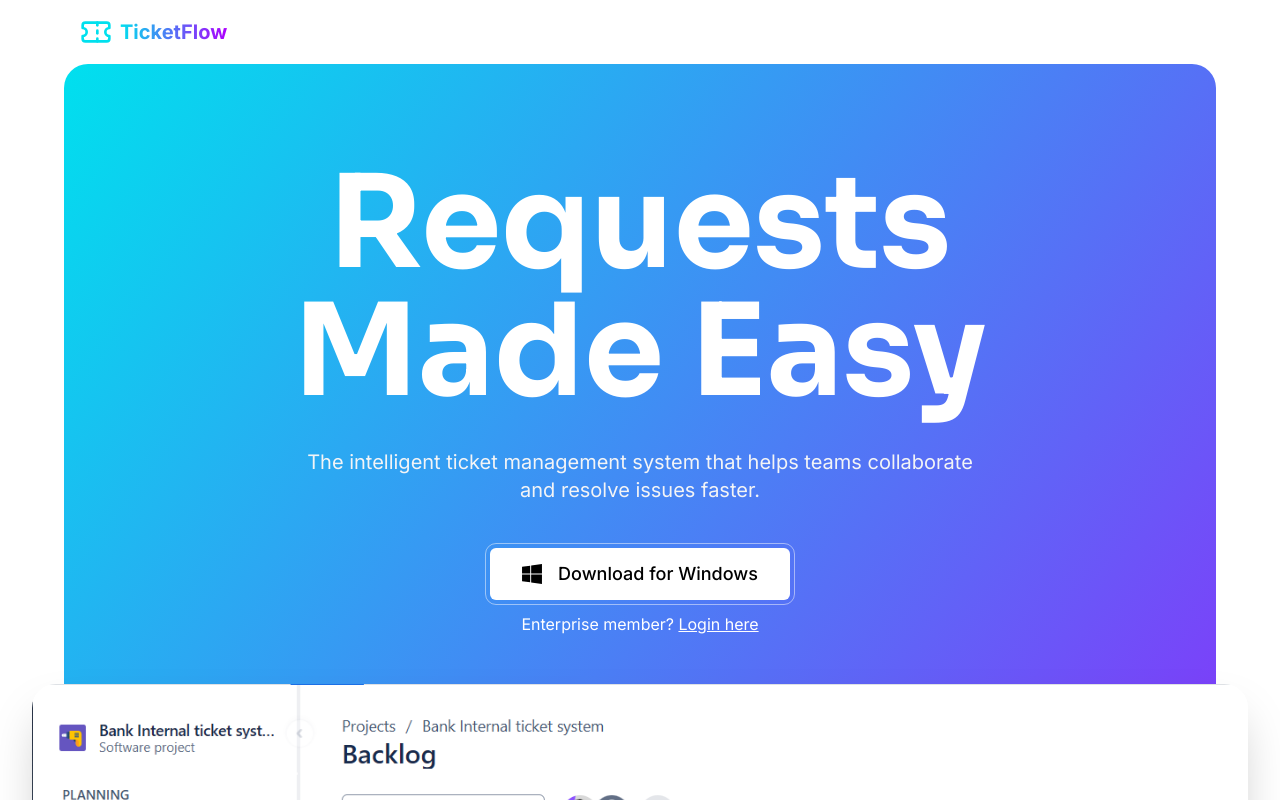
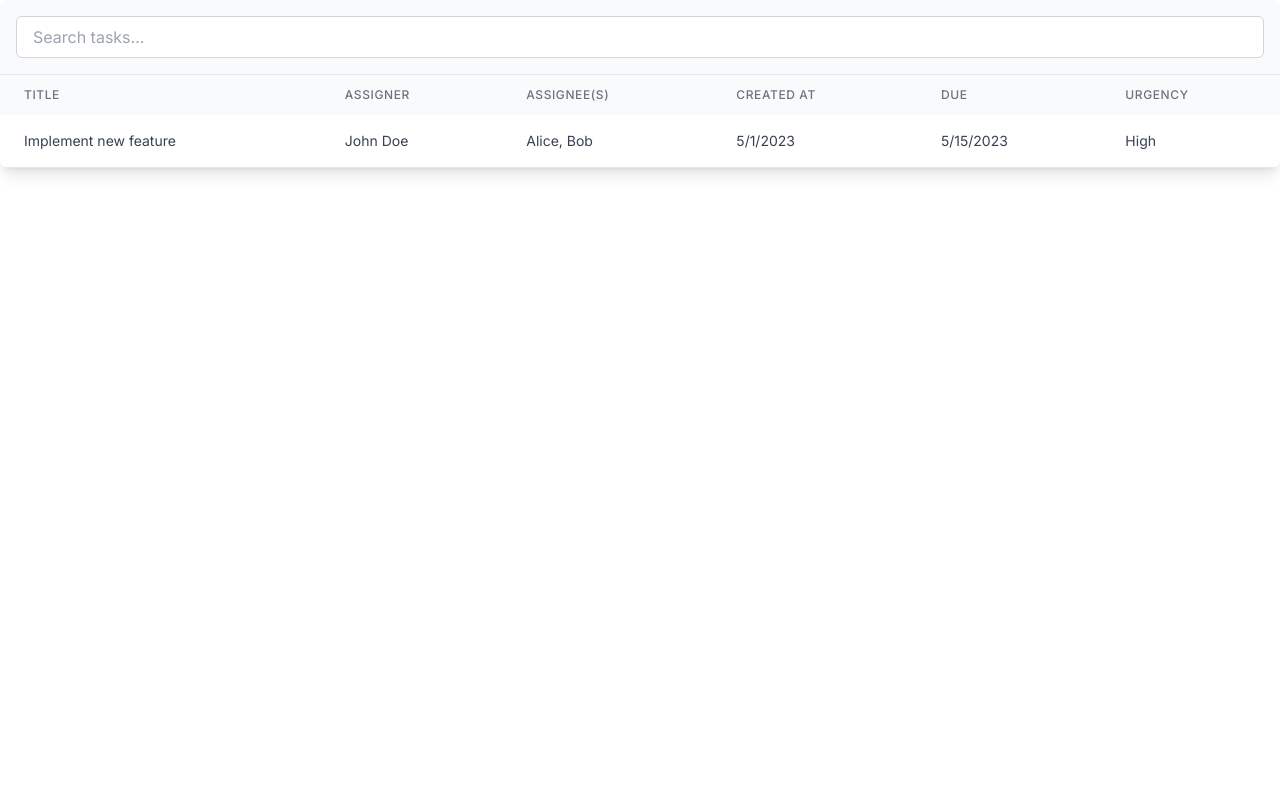
Before and after one commit to YasserDalali/STAGE, a React (Vite) app: page /system in a window 1280 px wide. Shown: the top 800 px of the page. Built offline with nearby package versions, Linux system fonts and the light colour scheme.

Commit message:
Add routing and new system page with React Router

```diff
--- a/package.json
+++ b/package.json
@@ -10,10 +10,12 @@
     "preview": "vite preview"
   },
   "dependencies": {
+    "@tanstack/react-table": "^8.21.2",
     "lucide-react": "^0.475.0",
     "react": "^19.0.0",
     "react-dom": "^19.0.0",
-    "react-fast-marquee": "^1.6.5"
+    "react-fast-marquee": "^1.6.5",
+    "react-router-dom": "^7.1.5"
   },
   "devDependencies": {
     "@eslint/js": "^9.19.0",
--- a/src/App.jsx
+++ b/src/App.jsx
@@ -1,10 +1,23 @@
 "use client"
 
+import { BrowserRouter, Route, Routes } from "react-router-dom"
+import TaskRow from "./components/main/tableView/TaskRow"
+import TaskTable from "./components/main/tableView/TaskTable"
+import TaskTableHeader from "./components/main/tableView/TaskTableHeader"
 import LandingPage from "./components/pages/LandingPage"
+import System from "./components/pages/System"
 
 
 function App() {
-  return <LandingPage/>
+
+
+  return <BrowserRouter>
+  <Routes>
+    <Route path="/" element={<LandingPage></LandingPage>}></Route>
+    <Route path="system" element={<System></System>}>
+    </Route>
+    </Routes>
+  </BrowserRouter>
 }
 
 export default App
--- /dev/null
+++ b/src/components/Main/tableView/TaskRow.jsx
@@ -0,0 +1,15 @@
+import { flexRender } from "@tanstack/react-table"
+
+const TaskRow = ({ row }) => {
+  return (
+    <tr className="border-b border-gray-200 hover:bg-gray-50 transition-colors">
+      {row.getVisibleCells().map((cell) => (
+        <td key={cell.id} className="px-6 py-4 whitespace-nowrap text-sm text-gray-700">
+          {flexRender(cell.column.columnDef.cell, cell.getContext())}
+        </td>
+      ))}
+    </tr>
+  )
+}
+
+export default TaskRow
--- /dev/null
+++ b/src/components/Main/tableView/TaskTable.jsx
@@ -0,0 +1,74 @@
+import { useMemo } from "react"
+import { useReactTable, getCoreRowModel, getFilteredRowModel, getSortedRowModel } from "@tanstack/react-table"
+import TaskRow from "./TaskRow"
+import TaskTableHeader from "./TaskTableHeader"
+import TaskTableSearch from "./TaskTableSearch"
+
+// TaskTable component to display tasks in a table format
+const TaskTable = ({ tasks }) => {
+  if (!tasks || !Array.isArray(tasks)) {
+    console.error("Invalid tasks data:", tasks);
+    return <div>No tasks available</div>; // Fallback UI
+  }
+
+  // Define the columns for the table
+  const columns = useMemo(
+    () => [
+      {
+        header: "Title",
+        accessorKey: "title",
+      },
+      {
+        header: "Assigner",
+        accessorKey: "assigner",
+      },
+      {
+        header: "Assignee(s)",
+        accessorKey: "assignees",
+        cell: ({ getValue }) => getValue().join(", "),
+      },
+      {
+        header: "Created At",
+        accessorKey: "createdAt",
+        cell: ({ getValue }) => new Date(getValue()).toLocaleDateString(),
+      },
+      {
+        header: "Due",
+        accessorKey: "dueDate",
+        cell: ({ getValue }) => new Date(getValue()).toLocaleDateString(),
+      },
+      {
+        header: "Urgency",
+        accessorKey: "urgency",
+      },
+    ],
+    [],
+  )
+
+  // Create a table instance using the react-table library
+  const table = useReactTable({
+    data: tasks,
+    columns,
+    getCoreRowModel: getCoreRowModel(),
+    getFilteredRowModel: getFilteredRowModel(),
+    getSortedRowModel: getSortedRowModel(),
+  })
+
+  return (
+    <div className="w-full bg-white rounded-lg shadow-lg overflow-hidden font-sans">
+      <TaskTableSearch table={table} />
+      <div className="overflow-x-auto">
+        <table className="w-full">
+          <TaskTableHeader headerGroups={table.getHeaderGroups()} />
+          <tbody>
+            {table.getRowModel().rows.map((row) => (
+              <TaskRow key={row.id} row={row} />
+            ))}
+          </tbody>
+        </table>
+      </div>
+    </div>
+  )
+}
+
+export default TaskTable
--- /dev/null
+++ b/src/components/Main/tableView/TaskTableHeader.jsx
@@ -0,0 +1,41 @@
+import { flexRender } from "@tanstack/react-table"
+
+const TaskTableHeader = ({ headerGroups }) => {
+  // Check if headerGroups is defined and is an array
+  if (!headerGroups || !Array.isArray(headerGroups)) {
+    console.error("Invalid headerGroups:", headerGroups);
+    return null; // Return null or a fallback UI if headerGroups is invalid
+  }
+
+  return (
+    <thead className="bg-gray-50">
+      {headerGroups.map((headerGroup) => (
+        <tr key={headerGroup.id}>
+          {headerGroup.headers.map((header) => (
+            <th
+              key={header.id}
+              className="px-6 py-3 text-left text-xs font-medium text-gray-500 uppercase tracking-wider"
+            >
+              {header.isPlaceholder ? null : (
+                <div
+                  {...{
+                    className: header.column.getCanSort() ? "cursor-pointer select-none" : "",
+                    onClick: header.column.getToggleSortingHandler(),
+                  }}
+                >
+                  {flexRender(header.column.columnDef.header, header.getContext())}
+                  {{
+                    asc: " 🔼",
+                    desc: " 🔽",
+                  }[header.column.getIsSorted()] ?? null}
+                </div>
+              )}
+            </th>
+          ))}
+        </tr>
+      ))}
+    </thead>
+  )
+}
+
+export default TaskTableHeader
--- /dev/null
+++ b/src/components/Main/tableView/TaskTableSearch.jsx
@@ -0,0 +1,17 @@
+import React from 'react';
+
+const TaskTableSearch = ({ table }) => {
+  return (
+    <div className="p-4 bg-gray-50 border-b border-gray-200">
+      <input
+        type="text"
+        value={table.getState().globalFilter ?? ""}
+        onChange={(e) => table.setGlobalFilter(e.target.value)}
+        className="w-full px-4 py-2 rounded-md border border-gray-300 focus:outline-none focus:ring-2 focus:ring-primary focus:border-transparent"
+        placeholder="Search tasks..."
+      />
+    </div>
+  );
+}
+
+export default TaskTableSearch;
--- a/src/components/landing/Hero.jsx
+++ b/src/components/landing/Hero.jsx
@@ -1,3 +1,4 @@
+import { Link } from "react-router-dom"
 import Button from "../global/Button"
 import imgSoft from "./software.png"
 // Hero section component for the landing page
@@ -27,8 +28,8 @@ function Hero() {
                                     content="Download for Windows"
                                 />
 
-                                <div>Enterprise member? <a className="underline hover:font-semibold cursor-pointer transition-all">Login here
-                                    </a></div>
+                                <div>Enterprise member? <Link to={"/system"} className="underline hover:font-semibold cursor-pointer transition-all">Login here
+                                    </Link></div>
                             </div>
                         </div>
                     </div>
--- a/src/components/pages/LandingPage.jsx
+++ b/src/components/pages/LandingPage.jsx
@@ -5,6 +5,7 @@ import LogoMarquee from '../landing/LogoMarquee'
 import Reviews from '../landing/Reviews'
 import Section from '../landing/Section'
 import Footer from '../landing/Footer'
+import TaskTableSearch from '../main/tableView/TaskTableSearch'
 
 // Main landing page component that combines all sections
 function LandingPage() {
@@ -27,6 +28,7 @@ function LandingPage() {
             <div className='mt-5'>
             <Footer></Footer>
             </div>
+
         </div>
     )
 }
--- /dev/null
+++ b/src/components/pages/System.jsx
@@ -0,0 +1,23 @@
+import React from 'react'
+import TaskTable from '../main/tableView/TaskTable'
+
+function System() {
+    const mockTasks = [
+        {
+          id: 1,
+          title: "Implement new feature",
+          assigner: "John Doe",
+          assignees: ["Alice", "Bob"],
+          createdAt: "2023-05-01",
+          dueDate: "2023-05-15",
+          urgency: "High",
+        },
+        // Add more mock tasks here...
+      ]
+
+  return (
+    <div><TaskTable tasks={mockTasks} /></div>
+  )
+}
+
+export default System
```
Also changed, not shown: 1 other file (tests, documents, lock files or other folders).
